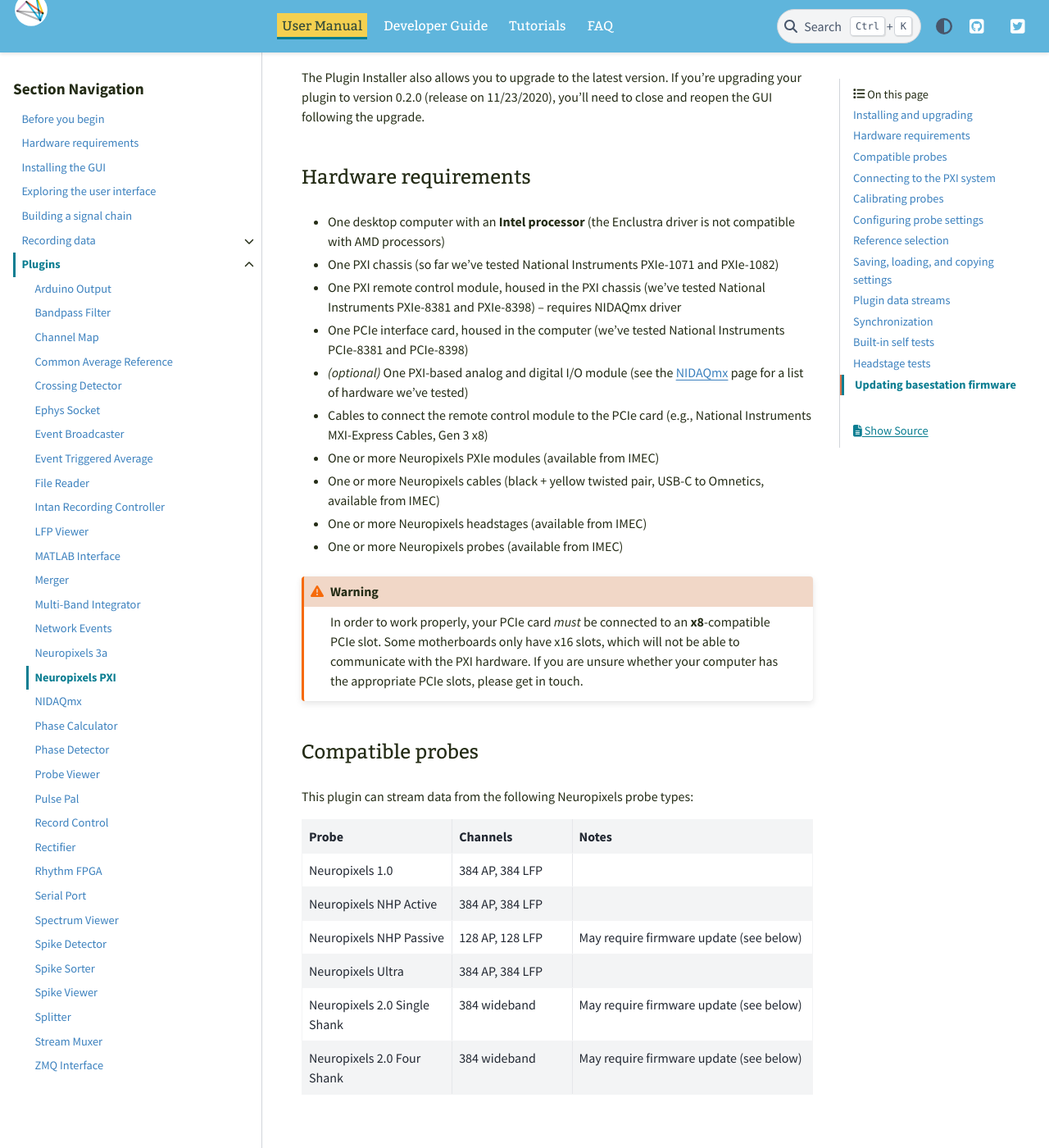
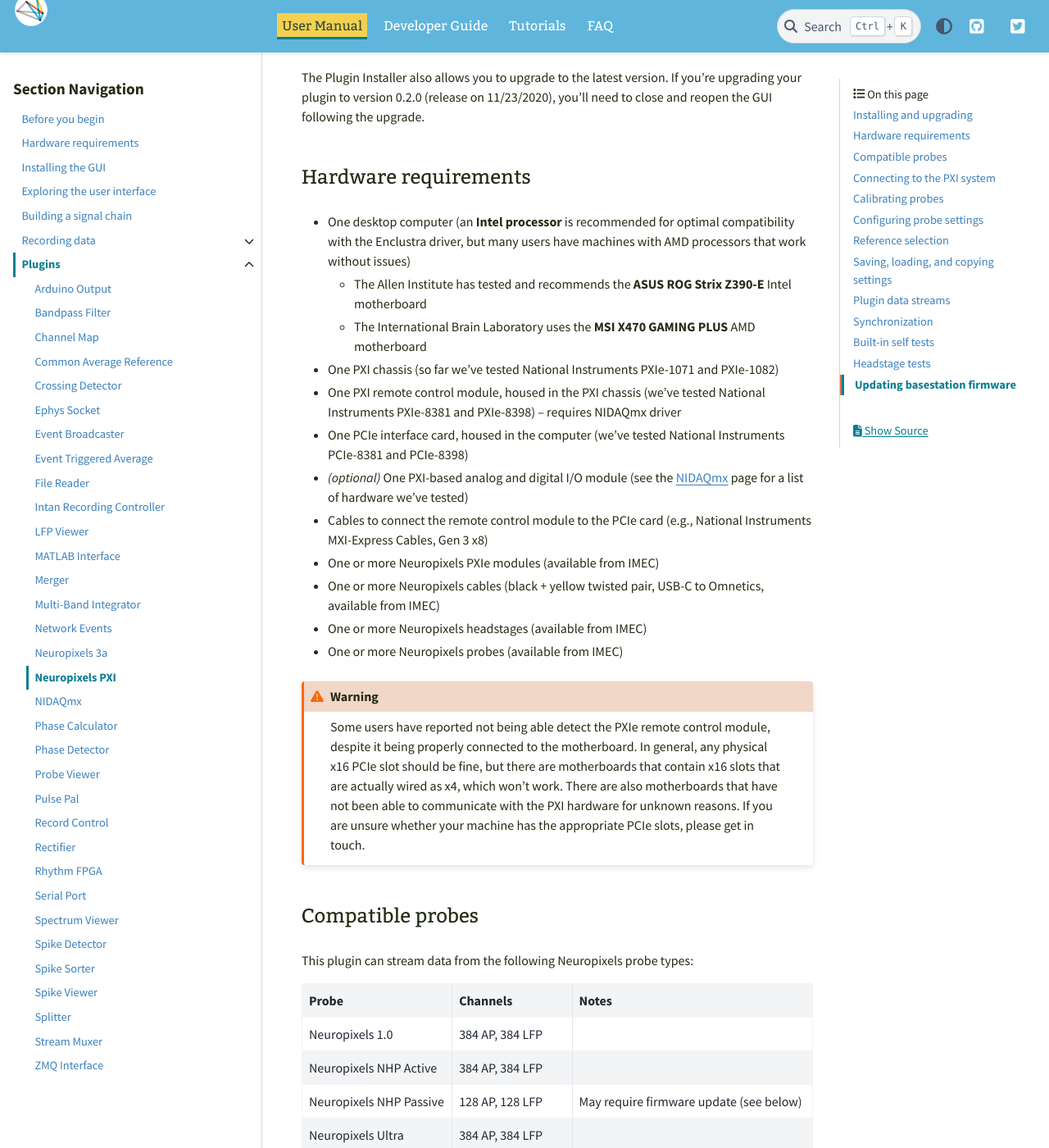
Before and after one commit to open-ephys/gui-docs, a Sphinx documentation site: the page built from source/User-Manual/Plugins/Neuropixels-PXI.rst, in a window 1280 px wide and 1400 px high, scrolled down 944 px. Shown: the whole window at 82% size. Built offline with Sphinx 7.4.7 and the PyData theme 0.15.4, drawn with Linux system fonts in a browser that asks for light colours.

Commit message:
Update Neuropixels hardware recommendations

```diff
--- a/source/User-Manual/Hardware-requirements.rst
+++ b/source/User-Manual/Hardware-requirements.rst
@@ -57,7 +57,7 @@
 
 * **Operating system** - Windows 7 or 10 (Linux support is coming soon)
 
-* **Processor** - minimum of 6 cores, 3.5 GHz; must be an **Intel** processor.
+* **Processor** - minimum of 6 cores, 3.5 GHz; an **Intel** processor is recommended for optimum driver compatibility, but many users have AMD processors that work without issues.
 
 * **Memory** - at least 2 GB per simultaneously recorded probe; 16 GB is recommended.
 
@@ -65,7 +65,7 @@
 
 * **Graphics card** - the GUI doesn't rely on the GPU for processing, but GPUs are essential for offline analysis. An NVIDIA GPU is likely required (for CUDA compatibility); we recommend buying a GTX 1660 or better.
 
-* **Connections** - the motherboard should have at least one x8-compatible PCIe slot.
+* **Connections** - the motherboard should have at least one x8- or x16-compatible PCIe slot.
 
 
 Other hardware
--- a/source/User-Manual/Plugins/Neuropixels-PXI.rst
+++ b/source/User-Manual/Plugins/Neuropixels-PXI.rst
@@ -28,7 +28,11 @@
 Hardware requirements
 ######################
 
-* One desktop computer with an **Intel processor** (the Enclustra driver is not compatible with AMD processors)
+* One desktop computer (an **Intel processor** is recommended for optimal compatibility with the Enclustra driver, but many users have machines with AMD processors that work without issues)
+
+  * The Allen Institute has tested and recommends the **ASUS ROG Strix Z390-E** Intel motherboard
+
+  * The International Brain Laboratory uses the **MSI X470 GAMING PLUS** AMD motherboard
 
 * One PXI chassis (so far we've tested National Instruments PXIe-1071 and PXIe-1082)
 
@@ -48,7 +52,7 @@
 
 * One or more Neuropixels probes (available from IMEC)
 
-.. warning:: In order to work properly, your PCIe card *must* be connected to an **x8**-compatible PCIe slot. Some motherboards only have x16 slots, which will not be able to communicate with the PXI hardware. If you are unsure whether your computer has the appropriate PCIe slots, please get in touch.
+.. warning:: Some users have reported not being able detect the PXIe remote control module, despite it being properly connected to the motherboard. In general, any physical x16 PCIe slot should be fine, but there are motherboards that contain x16 slots that are actually wired as x4, which won't work. There are also motherboards that have not been able to communicate with the PXI hardware for unknown reasons. If you are unsure whether your machine has the appropriate PCIe slots, please get in touch.
 
 
 Compatible probes
```
